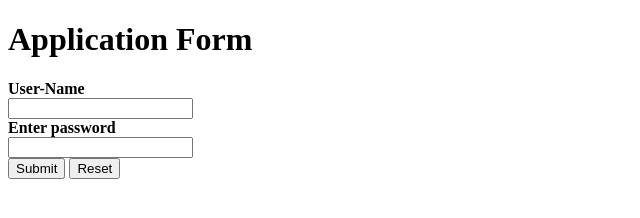
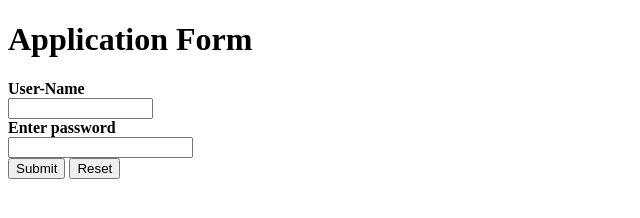
Before and after one commit to Ajay-The-Programmer/HTML, a plain HTML site: page html/form.html in a window 1280 px wide. Shown: the full height of the page, 0-640 px from the left. Drawn offline with Linux system fonts and the light colour scheme.

Commit message:
add size attribute

```diff
--- a/html/form.html
+++ b/html/form.html
@@ -10,7 +10,7 @@
 <form>
 <h1>Application Form</h1>
 <label><b>User-Name</b></label><br/>
-<input type="text"></br>
+<input type="text" name="txt" size="15px"></br>
 <label><b>Enter password</b></label><br/>
 <input type="password"><br/>
 <input type="submit">
```
